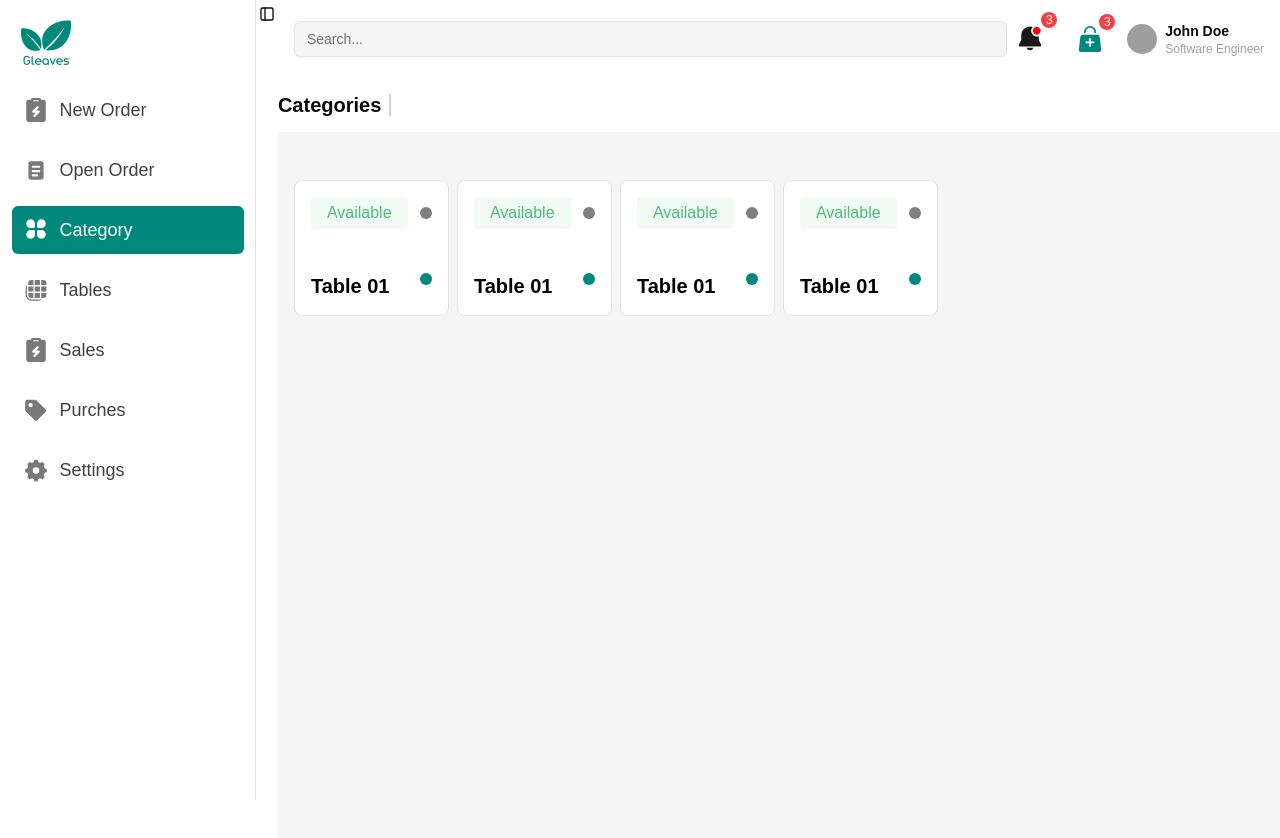
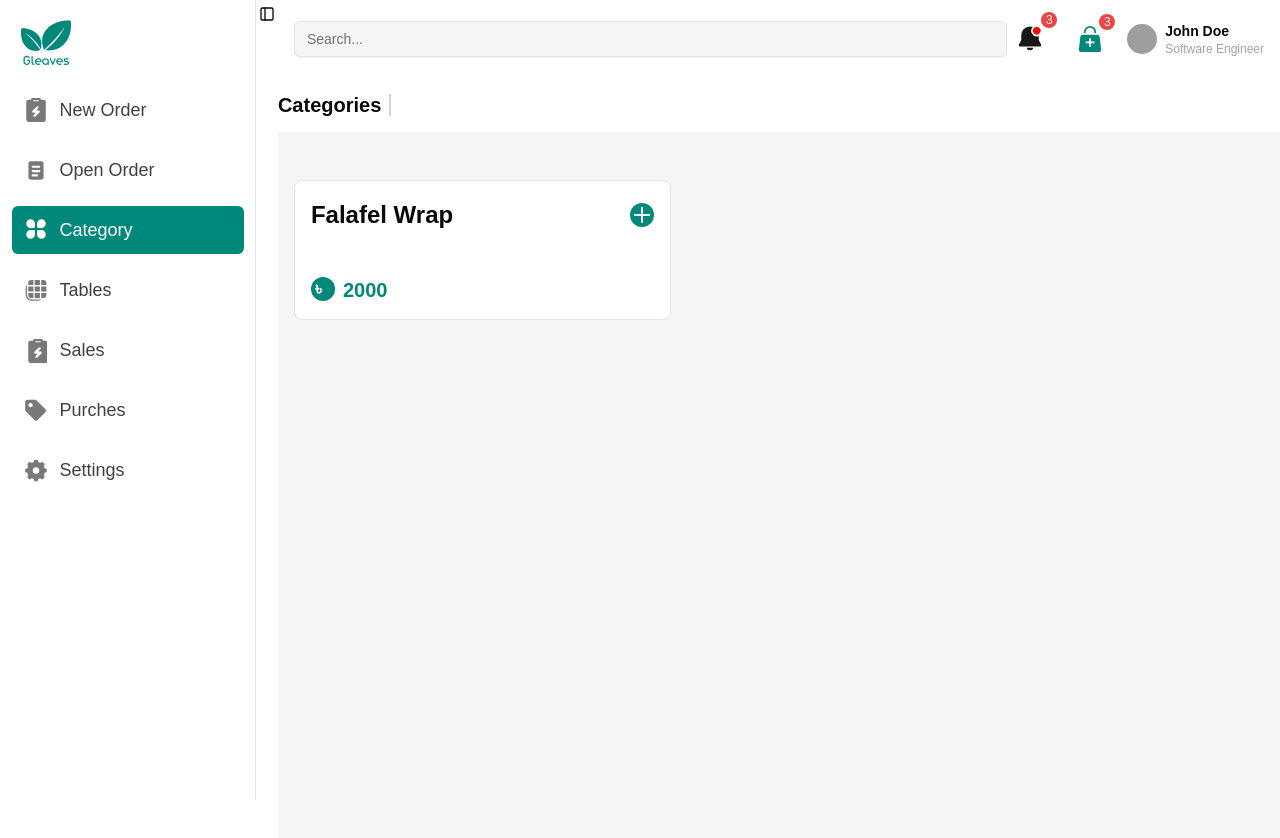
Before and after one commit to Acro-Nation/restaurant-pos, a Next.js app in the folder apps/dashboard/: page /dashboard/admin/category in a window 1280 px wide. Shown: the top 838 px of the page. Built offline with nearby package versions, Linux system fonts and the light colour scheme; grey boxes are pictures that could not be loaded.

Commit message:
last change

```diff
--- a/apps/dashboard/src/app/(dashboardLayout)/dashboard/admin/category/page.tsx
+++ b/apps/dashboard/src/app/(dashboardLayout)/dashboard/admin/category/page.tsx
@@ -1,4 +1,4 @@
-import TableCard from '@/app/features/tablesCard/tablecard'
+import CategoryCard from '@/app/features/category/categoryCard'
 import Tabs from '@/components/molecules/Tabs/Tabs'
 
 import React from 'react'
@@ -9,10 +9,7 @@ const CategoryPage: React.FC = () => {
       <Tabs title="Categories" />
 
       <div className="grid lg:grid-cols-6 gap-2 grid-cols-2 p-4">
-        <TableCard />
-        <TableCard />
-        <TableCard />
-        <TableCard />
+       <CategoryCard amount='2000' title='Falafel Wrap'/>
       </div>
     </div>
   )
--- a/apps/dashboard/src/app/features/category/categoryCard.tsx
+++ b/apps/dashboard/src/app/features/category/categoryCard.tsx
@@ -6,7 +6,7 @@ import React from 'react'
 
 const CategoryCard = ({ title, amount }: TCategoty) => {
   return (
-    <div className="max-w-[377px] border p-4 flex flex-col gap-11 rounded-lg bg-white">
+    <div className="min-w-[377px] border p-4 flex flex-col gap-11 rounded-lg bg-white">
       <div className="flex justify-between items-center">
         <div className="text-[24px] leading-9 font-semibold">{title}</div>
         <ReuseIcon icon={<PlusIcon />} />
--- a/apps/dashboard/src/assets/icons/SalesIcon.tsx
+++ b/apps/dashboard/src/assets/icons/SaleIcon.tsx
@@ -1,10 +1,10 @@
-import * as React from 'react'
-import { SVGProps } from 'react'
-const SalesIcon = (props: SVGProps<SVGSVGElement>) => (
+import * as React from "react"
+import { SVGProps } from "react"
+const SaleIcon = (props: SVGProps<SVGSVGElement>) => (
   <svg
     xmlns="http://www.w3.org/2000/svg"
-    width={26}
-    height={27}
+    width={22}
+    height={25}
     fill="none"
     {...props}
   >
@@ -12,11 +12,11 @@ const SalesIcon = (props: SVGProps<SVGSVGElement>) => (
       id="a"
       width={22}
       height={25}
-      x={2}
-      y={1}
+      x={0}
+      y={0}
       maskUnits="userSpaceOnUse"
       style={{
-        maskType: 'luminance',
+        maskType: "luminance",
       }}
     >
       <path
@@ -24,19 +24,19 @@ const SalesIcon = (props: SVGProps<SVGSVGElement>) => (
         stroke="#fff"
         strokeLinejoin="round"
         strokeWidth={2.167}
-        d="M22.209 8.18 13 2.764 3.792 8.18v10.834L13 24.43l9.209-5.416V8.18Z"
+        d="M20.209 7.18 11 1.764 1.792 7.18v10.834L11 23.43l9.209-5.416V7.18Z"
       />
       <path
         stroke="#000"
         strokeLinecap="round"
         strokeLinejoin="round"
         strokeWidth={2.167}
-        d="M13 12.514v4.334m4.334-6.5v6.5M8.667 14.68v2.167"
+        d="M11 11.514v4.334m4.334-6.5v6.5M6.667 13.68v2.167"
       />
     </mask>
     <g mask="url(#a)">
-      <path fill={props.fill || '#797979'} d="M0 .598h26v26H0v-26Z" />
+      <path fill="#797979" d="M-2-.402h26v26H-2v-26Z" />
     </g>
   </svg>
 )
-export default SalesIcon
+export default SaleIcon
--- a/apps/dashboard/src/utils/drawerItems.ts
+++ b/apps/dashboard/src/utils/drawerItems.ts
@@ -5,9 +5,11 @@ import NewOrderIcon from '../assets/icons/NewOrderIcon'
 import openOrder from '../assets/icons/OpenOrderIcon'
 import CategoryIcon from '../assets/icons/CategoryIcon'
 import TableIcon from '../assets/icons/TableIcon'
-import SalesIcon from '../assets/icons/SalesIcon'
+
 import PurchesIcon from '../assets/icons/PurchesIcon'
 import SettingIcon from '../assets/icons/SettingIcon'
+import SaleIcon from '@/assets/icons/SaleIcon'
+
 
 export const drawerItems = (role: userRole): DrawerItem[] => {
   const roleMenus: DrawerItem[] = []
@@ -38,7 +40,7 @@ export const drawerItems = (role: userRole): DrawerItem[] => {
         {
           title: 'Sales',
           path: `${role}/sales`,
-          icon: SalesIcon,
+          icon: SaleIcon,
         },
         {
           title: 'Purches',
```
